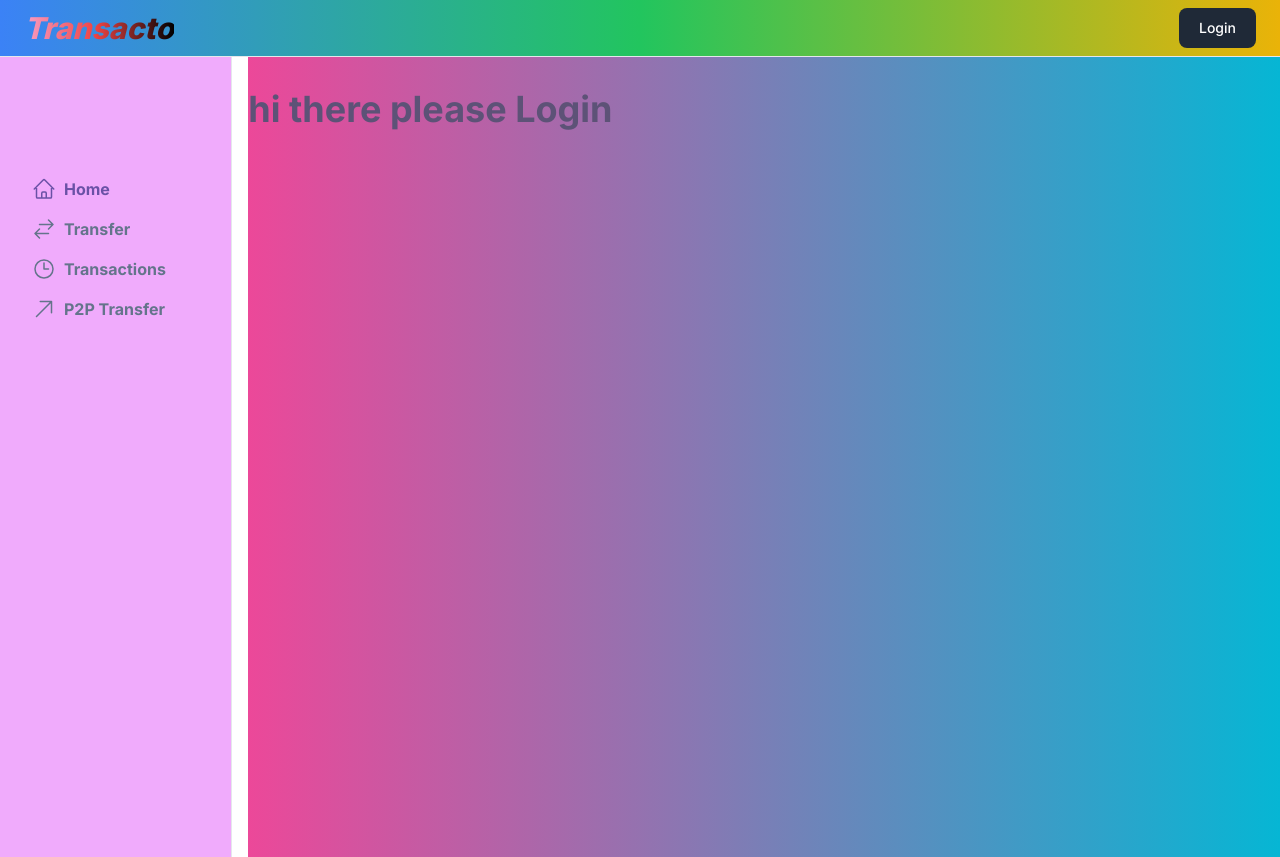
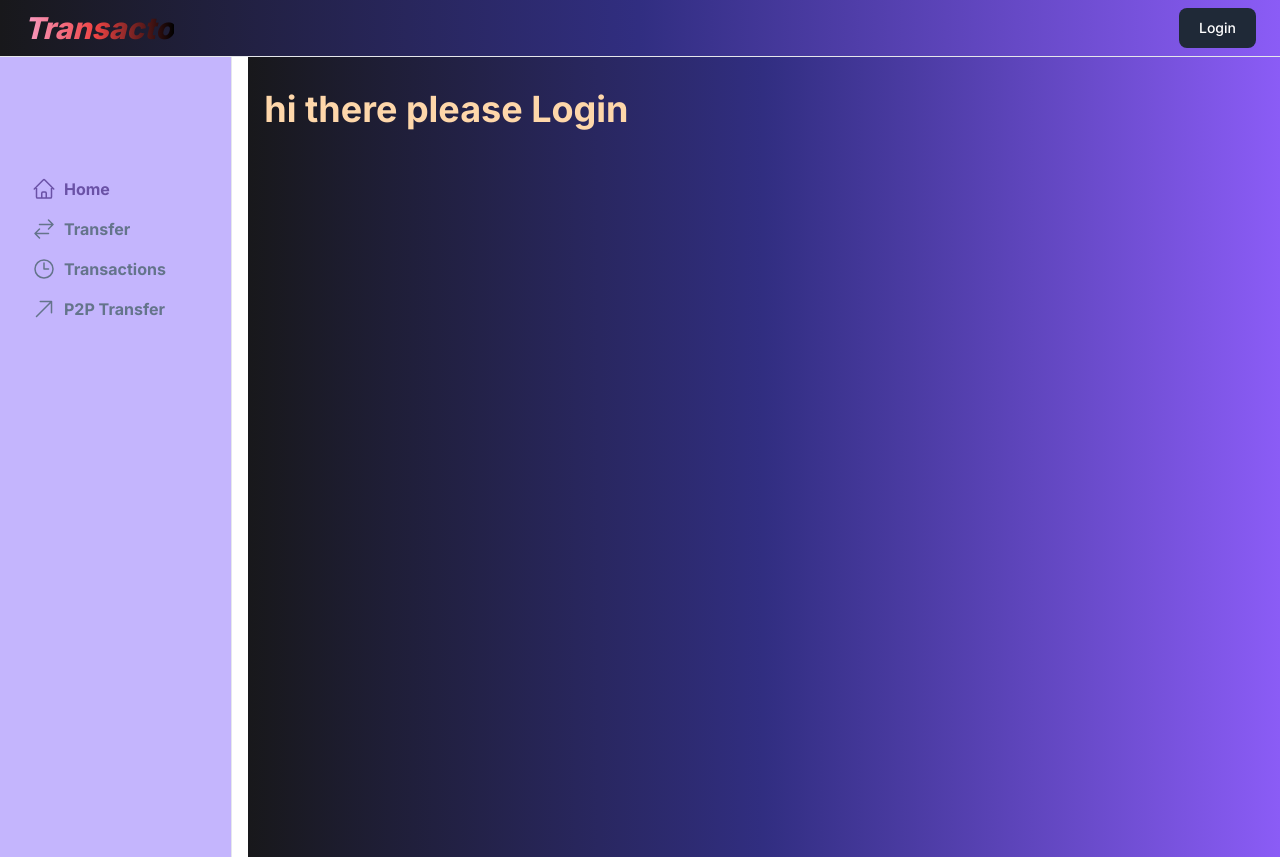
Before and after one commit to aman-dps1005/payment_webApp, a Next.js app in the folder apps/user_app/: page /dashboard in a window 1280 px wide. Built offline with nearby package versions, Linux system fonts and the light colour scheme; no server answers.

Commit message:
edited background a little bit

```diff
--- a/apps/user_app/app/(dashboard)/P2Ptransfer/page.tsx
+++ b/apps/user_app/app/(dashboard)/P2Ptransfer/page.tsx
@@ -1,7 +1,7 @@
 import { SendCard } from "../../../components/SendMoneycard";
 
 export default function() {
-    return <div className="w-full bg-gradient-to-r from-pink-500 to-cyan-500">
+    return <div className="w-full bg-gradient-to-r from-zinc-900 via-indigo-900 to-violet-500">
         <SendCard/>
     </div>
 }
--- a/apps/user_app/app/(dashboard)/dashboard/page.tsx
+++ b/apps/user_app/app/(dashboard)/dashboard/page.tsx
@@ -5,8 +5,8 @@ export default async function() {
     const session=await getServerSession(authOptions);
 
 
-    return <div className="bg-gradient-to-r from-pink-500 to-cyan-500 w-full">
-        <div className="text-4xl text-[#5d5277] pt-8 mb-8 font-bold">
+    return <div className="w-screen bg-gradient-to-r from-zinc-900 via-indigo-900 to-violet-500">
+        <div className="text-4xl text-orange-200 pt-8 mb-8 pl-4 font-bold">
             {session?.user?.name?`Hello, ${session?.user?.name.split(" ")[0]} good to see you`:`hi there please Login`}
         </div>
 
--- a/apps/user_app/app/(dashboard)/layout.tsx
+++ b/apps/user_app/app/(dashboard)/layout.tsx
@@ -7,7 +7,7 @@ export default function Layout({
 }): JSX.Element {
   return (
     <div className="flex">
-        <div className="w-72 border-r bg-fuchsia-300 min-h-screen mr-4 pt-28">
+        <div className="w-72 border-r bg-violet-300 min-h-screen mr-4 pt-28">
             <div>
                 <SidebarItem href={"/dashboard"} icon={<HomeIcon />} title="Home" />
                 <SidebarItem href={"/transfer"} icon={<TransferIcon />} title="Transfer" />
--- a/apps/user_app/app/(dashboard)/transactions/page.tsx
+++ b/apps/user_app/app/(dashboard)/transactions/page.tsx
@@ -46,7 +46,7 @@ async function getP2pTransfers(){
 }
 export default async function() {
     const p2pTransfers=await getP2pTransfers();
-    return <div className="bg-gradient-to-r from-pink-500 to-cyan-500 w-screen ">
+    return <div className="bg-gradient-to-r from-zinc-900 via-indigo-900 to-violet-500">
         <Center>
             <div className="pt-4 ">
                 <P2PTransactions p2ptransfers={p2pTransfers}/>
--- a/apps/user_app/app/(dashboard)/transfer/page.tsx
+++ b/apps/user_app/app/(dashboard)/transfer/page.tsx
@@ -39,7 +39,7 @@ export default async function() {
     const balance = await getBalance();
     const transactions = await getOnRampTransactions();
 
-    return <div className="w-screen bg-gradient-to-r from-pink-500 to-cyan-500">
+    return <div className="w-screen bg-gradient-to-r from-zinc-900 via-indigo-900 to-violet-500">
         <div className="text-4xl text-[#5d5277] pt-8 mb-8 font-bold">
             Transfer
         </div>
--- a/apps/user_app/app/layout.tsx
+++ b/apps/user_app/app/layout.tsx
@@ -21,7 +21,7 @@ export default function RootLayout({
     <html lang="en">
       <Providers>
         <body className={inter.className}>
-          <div className="bg-gradient-to-r from-blue-500 via-green-500 to-yellow-500">
+          <div className="bg-gradient-to-r from-zinc-900 via-indigo-900 to-violet-500">
           <AppbarMain/>
           </div>
 
```
